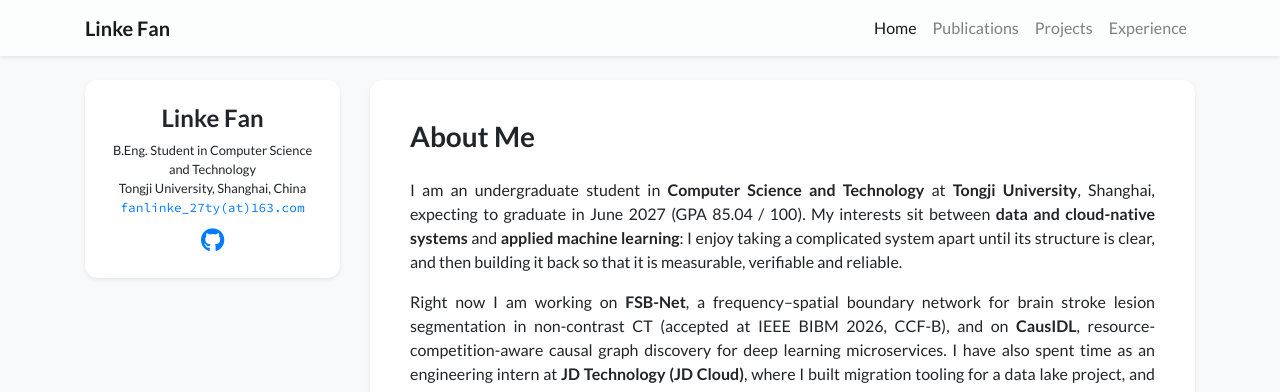
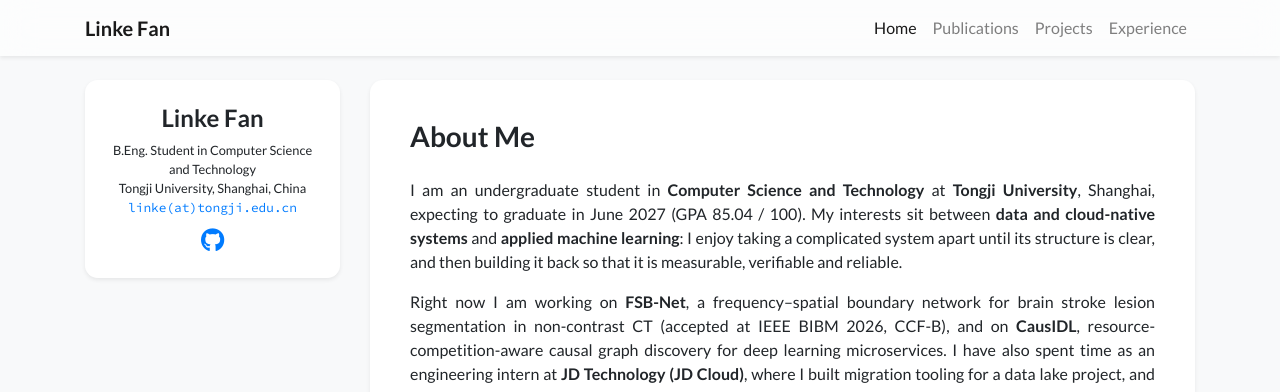
Before and after one commit to fanlinke/fanlinke.github.io, a Jekyll site: the page built from index.html, in a window 1280 px wide. Shown: the top 392 px of the page. Built offline with Jekyll 4.4.1, drawn with Linux system fonts in a browser that asks for light colours; nearby versions of some CDN libraries; a style sheet for code colours, icons or effects is not loaded.

Commit message:
Update contact email to linke@tongji.edu.cn

```diff
--- a/_data/profile.yml
+++ b/_data/profile.yml
@@ -7,7 +7,7 @@ positions:
 - name: Tongji University, Shanghai, China
   logo: /assets/images/badges/tju.svg
 
-email: "fanlinke_27ty@163.com"
+email: "linke@tongji.edu.cn"
 cv_link: /assets/files/CV_Linke_Fan.pdf
 github: fanlinke
 # gscholar: <your-google-scholar-id>   # add this once you have a Scholar profile
```
